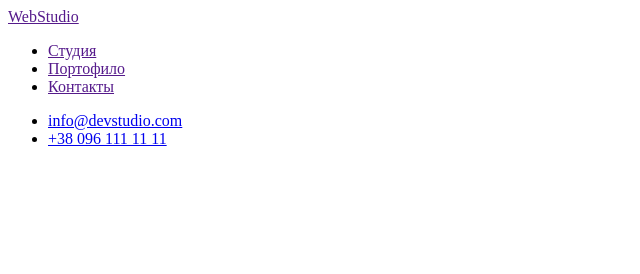
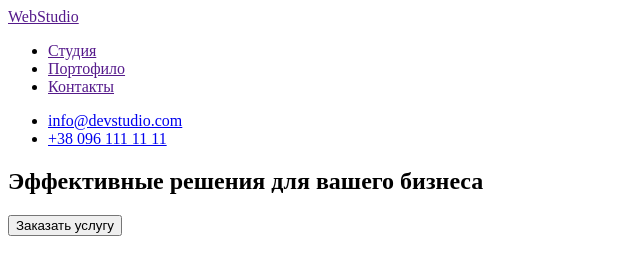
Before and after one commit to AlecseiT/goit-markup-hw-01, a plain HTML site: page index.html in a window 1280 px wide. Shown: the whole page, without its empty margins (0-640 px from the left). Drawn offline with Linux system fonts and the light colour scheme.

Commit message:
Добавляет секцию Герой

```diff
--- a/index.html
+++ b/index.html
@@ -21,6 +21,14 @@
         </ul>
       </nav>
     </header>
+
+    <main>
+      <!-- Hero section -->
+      <section>
+        <h1>Эффективные решения для вашего бизнеса</h1>
+        <button type="button">Заказать услугу</button>
+      </section>
+    </main>
     <footer></footer>
   </body>
 </html>
```
